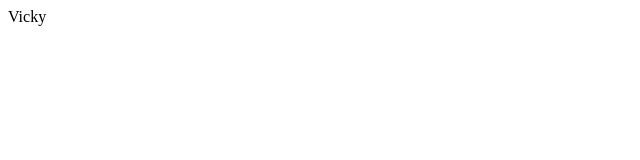
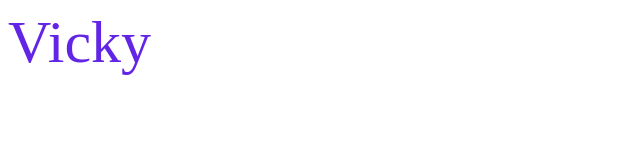
Before and after one commit to vicky21016/test_git_01, a plain HTML site: page index.html in a window 1280 px wide. Shown: the whole page, without its empty margins (0-640 px from the left). Drawn offline with Linux system fonts and the light colour scheme.

Commit message:
加入樣式

```diff
--- a/main.css
+++ b/main.css
@@ -1,4 +1,4 @@
-head{
+header{
     font-size: 60px;
     color: rgb(98, 37, 230);
 }
```
